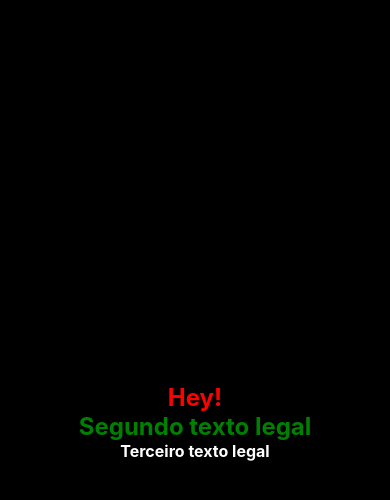
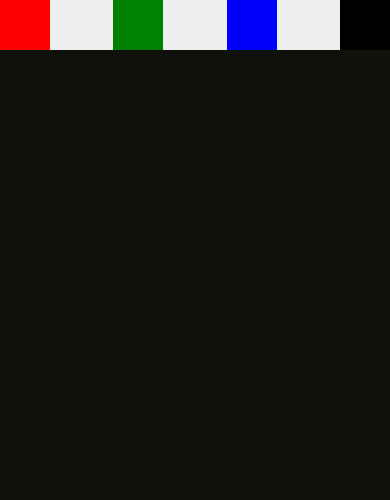
Before and after one commit to henriquensco/estudo-react-native, a React Native app: screen / in a window 390 px wide. Shown: the top 500 px of the page. Built offline with nearby package versions, Linux system fonts and the light colour scheme.

Commit message:
Encerramento modulo flexbox

```diff
--- a/App.js
+++ b/App.js
@@ -4,26 +4,33 @@ import styled from 'styled-components/native';
 
 const Page = styled.SafeAreaView`
   flex:1;
-  display: flex;
-  background-color: black;
-  justify-content: center;
-  align-items: center;
+  backgroundColor: #0F110C;
 `;
 
-const Texto = styled.Text`
-  color: ${props=>props.cor};
-  font-size: ${props=>props.fontSize};
-  font-weight: bold;
+const Header = styled.View`
+  display:flex;
+  flex-direction: row;
+  justify-content: space-between;
+  backgroundColor: #eee;
+`;
+
+const Quadrado = styled.View`
+  height: 50px;
+  width: 50px;
+  backgroundColor: ${props=>props.cor};
 `;
 
 export default () => {
   return (
     <Page>
       <StatusBar hidden />
-      <Texto cor="red" fontSize="1.5rem">Hey!</Texto>
+      <Header>
+        <Quadrado cor="red"></Quadrado>
+        <Quadrado cor="green"></Quadrado>
+        <Quadrado cor="blue"></Quadrado>
 
-      <Texto cor="green" fontSize="1.5rem">Segundo texto legal</Texto>
-      <Texto cor="white" fontSize="1rem">Terceiro texto legal</Texto>
+        <Quadrado cor="black"></Quadrado>
+      </Header>
     </Page>
   );
 };
--- a/app.json
+++ b/app.json
@@ -23,7 +23,8 @@
       "adaptiveIcon": {
         "foregroundImage": "./assets/adaptive-icon.png",
         "backgroundColor": "#FFFFFF"
-      }
+      },
+      "package": "com.rn1"
     },
     "web": {
       "favicon": "./assets/favicon.png"
--- /dev/null
+++ b/metro.config.js
@@ -0,0 +1,4 @@
+// Learn more https://docs.expo.io/guides/customizing-metro
+const { getDefaultConfig } = require('expo/metro-config');
+
+module.exports = getDefaultConfig(__dirname);
```
Also changed, not shown: index.js (added, +8 -0 lines), package.json (+5 -5 lines), 2 other files (tests, documents, lock files or other folders).
